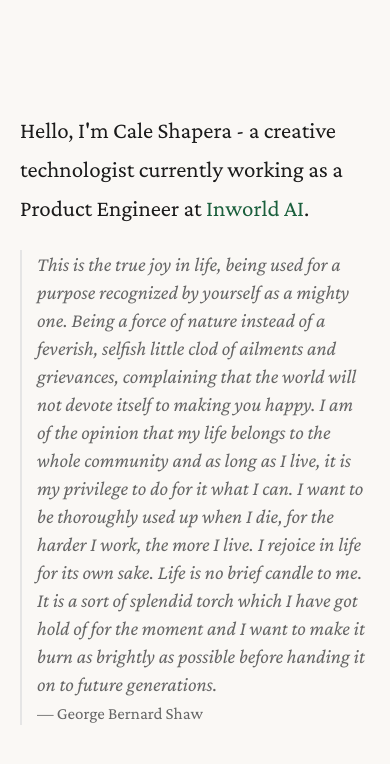
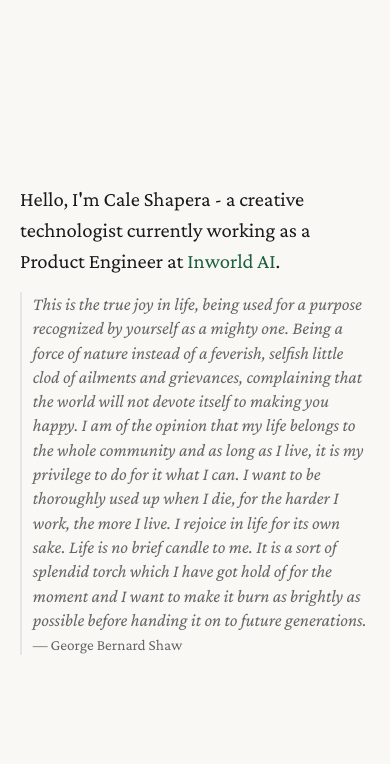
Before and after one commit to cshape/caleshapera.com2025, a React (Vite) app: page /about in a window 390 px wide. Shown: the top 764 px of the page. Built offline with nearby package versions, Linux system fonts and the light colour scheme; what @heroui/react would draw is missing.

Commit message:
mobile styling

```diff
--- a/src/index.css
+++ b/src/index.css
@@ -229,15 +229,21 @@ a:hover {
 
 /* Mobile: ensure quote fits in viewport without scrolling */
 @media (max-width: 767px) {
-  html {
-    font-size: clamp(14px, 2.6vh, 20px);
+  .about-page {
+    height: 100dvh;
+    height: 100vh;
+    overflow: hidden;
+    display: flex;
+    flex-direction: column;
+    justify-content: center;
+    padding: 5dvh 1rem;
+    padding: 5vh 1rem;
   }
 
   .about-content {
-    padding: 5dvh 1rem;
-    padding: 5vh 1rem;
-    min-height: 100vh;
-    min-height: 100dvh;
+    font-size: clamp(12px, 2.5dvh, 18px);
+    font-size: clamp(12px, 2.5vh, 18px);
+    padding: 0;
     display: flex;
     flex-direction: column;
     justify-content: center;
@@ -245,17 +251,18 @@ a:hover {
 
   .about-content > p {
     font-size: 1.15em;
-    margin-bottom: 0.6em;
+    margin-bottom: 0.5em;
+    line-height: 1.5;
   }
 
   .quote {
-    margin: 0.4em 0;
-    padding-left: 0.75em;
-    line-height: 1.4;
+    margin: 0.3em 0;
+    padding-left: 0.6em;
+    line-height: 1.35;
   }
 
   .quote p {
-    margin-bottom: 0.2em;
+    margin-bottom: 0.15em;
   }
 
   .quote footer {
--- a/src/pages/About.jsx
+++ b/src/pages/About.jsx
@@ -10,7 +10,7 @@ function About() {
 
   return (
     <main
-      className={`min-h-screen flex flex-col justify-center items-center transition-opacity duration-300 ${mounted ? 'opacity-100' : 'opacity-0'}`}
+      className={`about-page min-h-screen flex flex-col justify-center items-center transition-opacity duration-300 ${mounted ? 'opacity-100' : 'opacity-0'}`}
     >
       <div className="about-content">
         <p>
```
